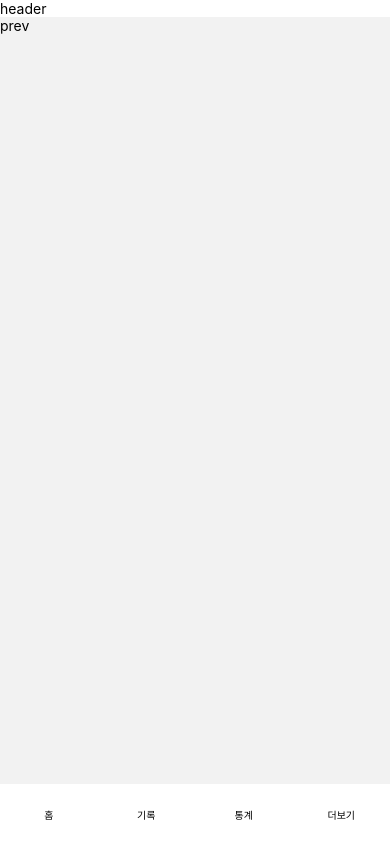
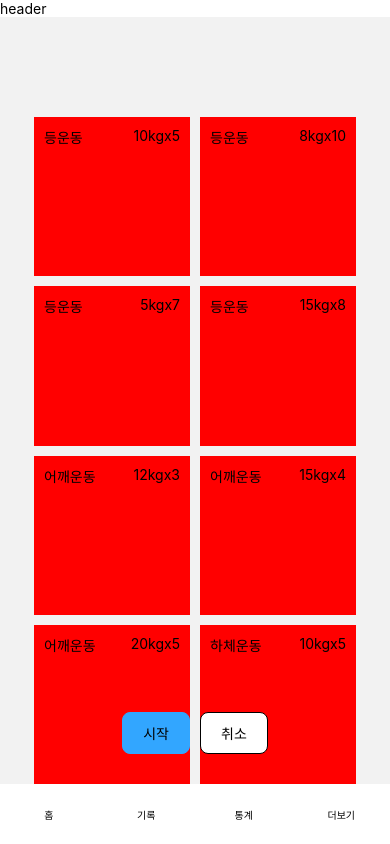
Before and after one commit to kigpand/healthinfo, a React Native app: screen /Prev in a window 390 px wide. Built offline with nearby package versions, Linux system fonts and the light colour scheme.

Commit message:
prev 추가 list page 확인

```diff
--- /dev/null
+++ b/components/PrevButton.tsx
@@ -0,0 +1,50 @@
+import {StyleSheet, Text, TouchableOpacity, View} from 'react-native';
+import {ParamListBase, useNavigation} from '@react-navigation/native';
+import {NativeStackNavigationProp} from '@react-navigation/native-stack';
+
+export default function PrevButton() {
+  const nav = useNavigation<NativeStackNavigationProp<ParamListBase>>();
+
+  function onCancle() {
+    nav.navigate('Home');
+  }
+
+  return (
+    <View style={style.container}>
+      <TouchableOpacity style={style.button}>
+        <Text>시작</Text>
+      </TouchableOpacity>
+      <TouchableOpacity style={style.cancle}>
+        <Text onPress={onCancle}>취소</Text>
+      </TouchableOpacity>
+    </View>
+  );
+}
+
+const style = StyleSheet.create({
+  container: {
+    position: 'absolute',
+    bottom: 30,
+    flex: 1,
+    flexDirection: 'row',
+    alignItems: 'center',
+    justifyContent: 'center',
+    gap: 10,
+  },
+  button: {
+    paddingHorizontal: 20,
+    paddingVertical: 10,
+    backgroundColor: '#32a6ff',
+    borderWidth: 1,
+    borderColor: '#32a6ff',
+    borderRadius: 8,
+  },
+  cancle: {
+    paddingHorizontal: 20,
+    paddingVertical: 10,
+    backgroundColor: '#ffffff',
+    borderWidth: 1,
+    borderColor: '#000000',
+    borderRadius: 8,
+  },
+});
--- a/data/data.ts
+++ b/data/data.ts
@@ -4,33 +4,49 @@ export const prevData = [
   {
     cateogry: '등',
     title: '등운동',
+    kg: '10kg',
+    set: 5,
   },
   {
     cateogry: '등',
     title: '등운동',
+    kg: '8kg',
+    set: 10,
   },
   {
     cateogry: '등',
     title: '등운동',
+    kg: '5kg',
+    set: 7,
   },
   {
     cateogry: '등',
     title: '등운동',
+    kg: '15kg',
+    set: 8,
   },
   {
     cateogry: '어깨',
     title: '어깨운동',
+    kg: '12kg',
+    set: 3,
   },
   {
     cateogry: '어깨',
     title: '어깨운동',
+    kg: '15kg',
+    set: 4,
   },
   {
     cateogry: '어깨',
     title: '어깨운동',
+    kg: '20kg',
+    set: 5,
   },
   {
     cateogry: '하체',
     title: '하체운동',
+    kg: '10kg',
+    set: 5,
   },
 ];
--- a/navigation/Home.tsx
+++ b/navigation/Home.tsx
@@ -12,7 +12,9 @@ export default function Home({navigation}: any) {
         오늘의 운동
       </Text>
       <HomeModal onView={onView} closeView={() => setOnView(false)} />
-      <Text onPress={() => navigation.navigate('Record')}>지난 운동</Text>
+      <Text style={styles.record} onPress={() => navigation.navigate('Record')}>
+        지난 운동
+      </Text>
     </View>
   );
 }
@@ -26,14 +28,30 @@ const styles = StyleSheet.create({
   },
   today: {
     overflow: 'hidden',
-    paddingHorizontal: 40,
-    paddingVertical: 10,
+    width: 200,
+    height: 50,
     fontSize: 20,
-    textAlign: 'center',
+    justifyContent: 'center',
+    alignSelf: 'center',
+    alignItems: 'center',
     backgroundColor: buttonColor,
     color: 'white',
     borderRadius: 10,
     borderWidth: 1,
     borderColor: btnBorderColor,
   },
+  record: {
+    overflow: 'hidden',
+    width: 200,
+    height: 50,
+    fontSize: 20,
+    justifyContent: 'center',
+    alignItems: 'center',
+    backgroundColor: '#8f6dff',
+    color: 'white',
+    borderRadius: 10,
+    borderWidth: 1,
+    borderColor: btnBorderColor,
+    marginTop: 10,
+  },
 });
--- a/navigation/Prev.tsx
+++ b/navigation/Prev.tsx
@@ -1,11 +1,54 @@
 import {StyleSheet, Text, View} from 'react-native';
+import PrevButton from '../components/PrevButton';
+import {prevData} from '../data/data';
 
 export default function Prev() {
   return (
-    <View>
-      <Text>prev</Text>
+    <View style={style.container}>
+      <View style={style.prev}>
+        {prevData.map((prev, i) => {
+          return (
+            <View style={style.item} key={i}>
+              <Text>{prev.title}</Text>
+              <View style={style.kg}>
+                <Text>{prev.kg}</Text>
+                <Text>x{prev.set}</Text>
+              </View>
+            </View>
+          );
+        })}
+      </View>
+      <PrevButton />
     </View>
   );
 }
 
-const style = StyleSheet.create({});
+const style = StyleSheet.create({
+  container: {
+    flex: 1,
+    height: '100%',
+    alignItems: 'center',
+  },
+  prev: {
+    flex: 1,
+    height: '100%',
+    flexDirection: 'row',
+    flexWrap: 'wrap',
+    justifyContent: 'center',
+    marginTop: 100,
+    gap: 10,
+  },
+  item: {
+    width: '40%',
+    flexDirection: 'row',
+    justifyContent: 'space-between',
+    paddingHorizontal: 10,
+    paddingVertical: 10,
+    backgroundColor: 'red',
+    position: 'relative',
+  },
+  kg: {
+    display: 'flex',
+    flexDirection: 'row',
+  },
+});
```
